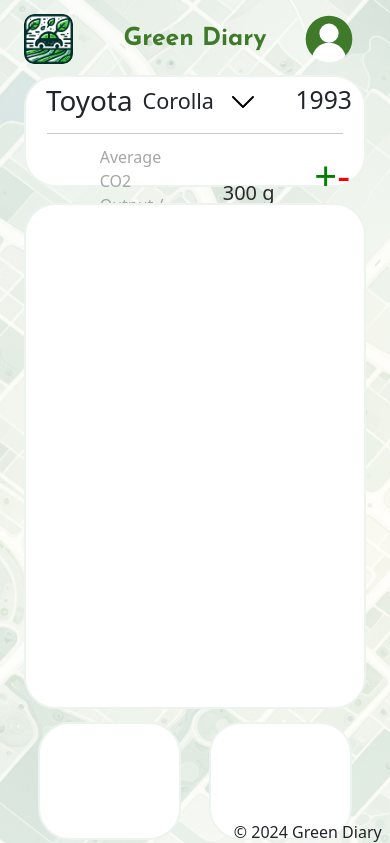
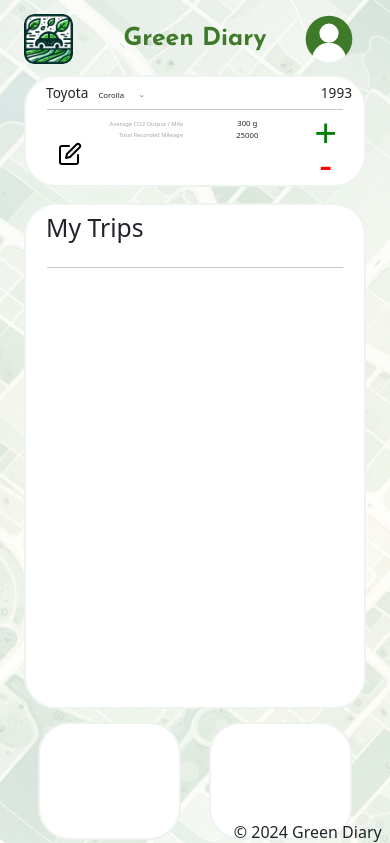
Before and after one commit to elliesolhjou/Green-Diary, a Django app: page / in a window 390 px wide. Shown: the top 843 px of the page. Run offline with Django 5.2, Linux system fonts and the light colour scheme; some libraries are stand-ins or nearby versions.

Commit message:
update responsive elements

```diff
--- a/main_app/static/css/style.css
+++ b/main_app/static/css/style.css
@@ -44,7 +44,7 @@ main {
   padding: 0;
 }
 .vehicle-arrow {
-  width: 30px;
+  width: 3vmin;
   margin: 0 2%;
   transform: rotate(90deg);
   cursor: pointer;
@@ -53,9 +53,12 @@ main {
   outline: 2px solid rgba(79, 176, 79, 0.275);
 }
 .vehicle-stats {
+  font-size: 1.5vmin;
   color: rgb(165, 165, 165);
 }
-
+.text-large {
+  font-size: 2vmin;
+}
 .rounded-5 {
   border-radius: 20px;
   border: 2px solid rgb(237, 243, 238);
@@ -71,16 +74,27 @@ main {
 .hr {
   width: 94%;
 }
-.ruler {
-  height: 20px;
-}
 .dark {
   color: rgb(42, 42, 42);
 }
+.fvmin-1 {
+  font-size: 3.5vmin;
+}
+.fvmin-2 {
+  font-size: 2vmin;
+}
+
 .vehicle-buttons > div {
-  height: hover;
   font-size: 2.5rem;
   border-radius: 10px;
+}
+.green,
+.red {
+  height: 2rem;
+  width: 2rem;
+  display: flex;
+  justify-content: center;
+  align-items: center;
 }
 .green {
   color: green;
@@ -92,9 +106,11 @@ main {
 }
 .green:hover {
   color: rgb(3, 205, 3);
+  background: rgb(238, 255, 229);
   cursor: pointer;
 }
 .red:hover {
   color: rgb(255, 135, 135);
+  background: rgb(253, 213, 213);
   cursor: pointer;
 }
--- a/main_app/templates/home.html
+++ b/main_app/templates/home.html
@@ -6,47 +6,58 @@
         <div class="col bg-white rounded-5" style="height: 95%;">
             <div class="vehicle-container d-flex justify-content-between">
                 <div>
-                    <h1 class="ps-2">Toyota</h1>
-                    <span class="fs-4 mt-2">Corolla</span>
+                    <h1 class="ps-2 fvmin-1">Toyota</h1>
+                    <span class="fvmin-2 mt-2">Corolla</span>
                     <img class="vehicle-arrow rounded-3 p-1" src="../static/images/arrow.svg" data-bs-toggle="tooltip" data-bs-placement="top" data-bs-delay='400' title="Select vehicles" >
                 </div>
-                <h2 class="pt-2 m-0">1993</h2>
+                <h2 class="pt-2 m-0 fvmin-1">1993</h2>
             </div>
             <div class="ruler d-flex justify-content-center w-100">
-                <hr class="hr">
+                <hr class="hr my-2">
             </div>
-            <div class="container-fluid p-2">
+            <div class="container-fluid">
                 <div class="row">
                     <div class="col-2 pb-2 d-flex justify-content-start align-items-end">
                         <img class="img-fluid vehicle-edit m-2" src="../static/images/edit-icon.svg" data-bs-toggle="tooltip" data-bs-placement="bottom" data-bs-delay='400' title="Edit current vehicle">
                     </div>
                     <div class="vehicle-stats col-8">
                         <div class="row d-flex align-items-center">
-                            <div class="col-6 text-start">Average CO2 Output / Mile</div>
-                            <div class="dark col-6 fs-5">300 g</div>
+                            <div class="col-6 text-end">Average CO2 Output / Mile</div>
+                            <div class="dark col-6 text-large">300 g</div>
                         </div>
                         <div class="row d-flex align-items-center">
-                            <div class="col-6 text-start">Total Recorded Mileage</div>
-                            <div class="dark col-6 fs-5">25000</div>
+                            <div class="col-6 text-end">Total Recorded Mileage</div>
+                            <div class="dark col-6 text-large">25000</div>
                         </div>
                     </div>
 
-                    <div class="col-2">
-                        <div class="vehicle-buttons d-flex align-items-center">
-                            <div class="w-50 h-25 me-2">
-                                <div class="green" data-bs-toggle="tooltip" data-bs-placement="bottom" data-bs-delay='400' title="Add a new vehicle">+</div>
+                    <div class="vehicle-buttons col-2 p-0 d-flex flex-column flex-sm-row align-items-center justify-content-center justify-content-lg-between">
+                        <div class="w-100 w-sm-50 d-flex justify-content-center">
+                            <div class="green pb-1" data-bs-toggle="tooltip" data-bs-placement="bottom" data-bs-delay='400' title="Add a new vehicle">
+                                +
                             </div>
-                            <div class="w-50 h-25">
-                                <div class="red" data-bs-toggle="tooltip" data-bs-placement="bottom" data-bs-delay='400' title="Delete current vehicle">-</div>
+                        </div>
+                        <div class="w-100 w-sm-50 d-flex justify-content-center">
+                            <div class="red pb-1" data-bs-toggle="tooltip" data-bs-placement="bottom" data-bs-delay='400' title="Delete current vehicle">
+                                -
                             </div>
                         </div>
                     </div>
+
                 </div>
             </div>
         </div>
     </div>
     <div class="row d-flex align-items-center" style="height: 63vh;">
         <div class="col bg-white rounded-5" style="height: 95%;">
+            <div class="row">
+                <h1 class="w-100 fs-2 ms-2 pt-2 text-start">My Trips</h1>
+            </div>
+
+        <div class="ruler d-flex justify-content-center w-100">
+            <hr class="hr">
+        </div>
+
 
         </div>
     </div>
```
